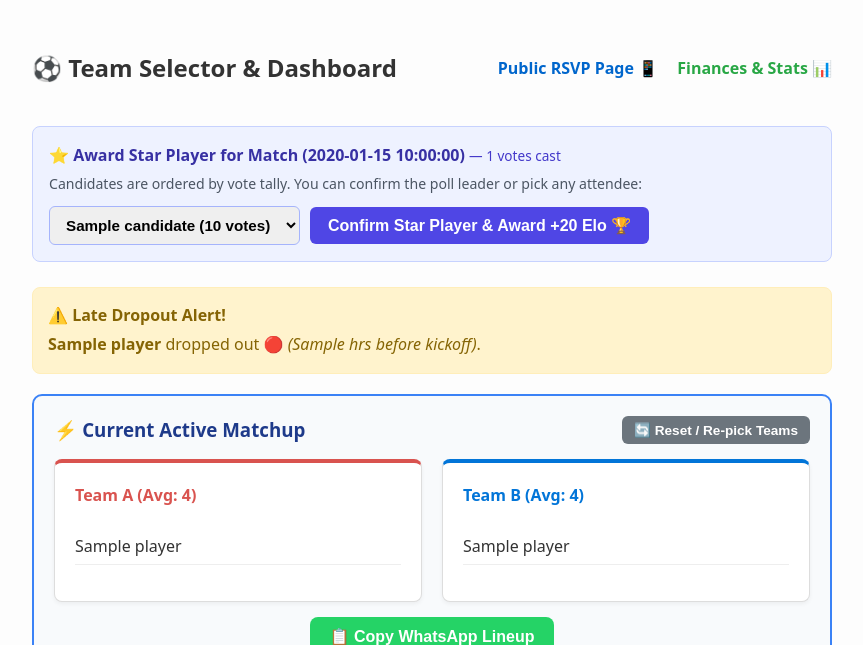
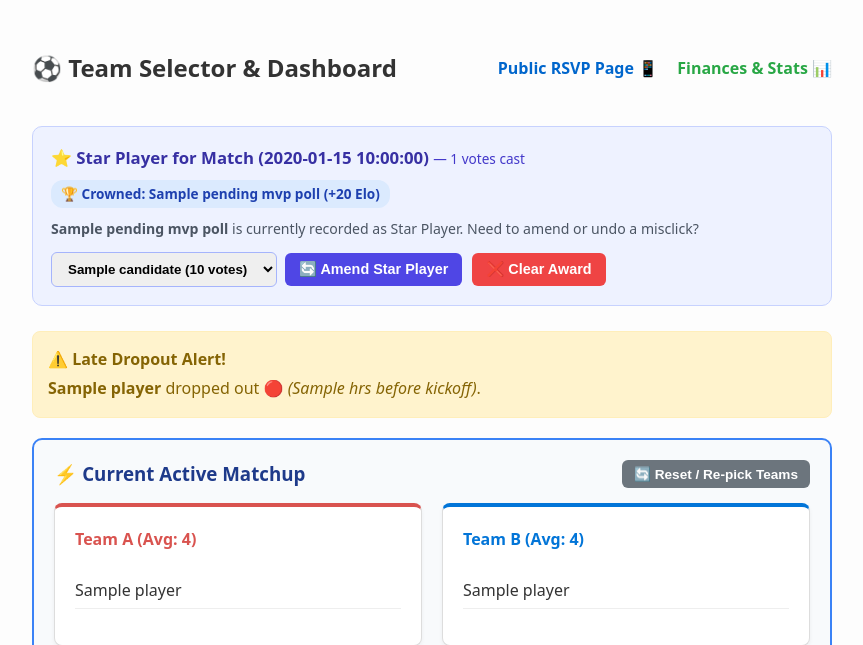
Before and after one commit to SethSinghJenningsKSCLOUD/5aSide-Manager, a Flask app: template templates/index.html in a window 1280 px wide. Shown: the top 645 px of the page, without its empty margins (208-1071 px from the left). Run offline with Flask 3, Linux system fonts and the light colour scheme; the template is opened without the code that fills it: most values are stand-ins (such as "Sample title", 1, 10 or a date in 2020).

Commit message:
Add persistent MVP amendment controls and confirmation prompts

```diff
--- a/app.py
+++ b/app.py
@@ -283,7 +283,7 @@ def index():
                 "selected_players": team_a_players + team_b_players,
             }
 
-    # 2. Check for most recent completed match needing Star Player award
+   # 2. Check for most recent completed match for Star Player award / amendment
     recent_match_res = (
         supabase.table("matches")
         .select("*")
@@ -295,7 +295,7 @@ def index():
     last_completed = recent_match_res.data[0] if recent_match_res.data else None
     pending_mvp_poll = None
 
-    if last_completed and not last_completed.get("mvp_player_id"):
+    if last_completed:
         att_res = (
             supabase.table("match_attendance")
             .select("player_id, players(id, name)")
@@ -316,7 +316,10 @@ def index():
         )
         votes_list = votes_res.data or []
 
-        tally = {p["id"]: {"id": p["id"], "name": p["name"], "votes": 0} for p in attendees}
+        tally = {
+            p["id"]: {"id": p["id"], "name": p["name"], "votes": 0}
+            for p in attendees
+        }
         for v in votes_list:
             tgt = v.get("voted_for_id")
             if tgt in tally:
@@ -324,11 +327,21 @@ def index():
             elif tgt in player_map:
                 tally[tgt] = {"id": tgt, "name": player_map[tgt], "votes": 1}
 
-        ranked_candidates = sorted(tally.values(), key=lambda x: x["votes"], reverse=True)
+        ranked_candidates = sorted(
+            tally.values(), key=lambda x: x["votes"], reverse=True
+        )
+
+        current_mvp_id = last_completed.get("mvp_player_id")
+        current_mvp_name = (
+            player_map.get(current_mvp_id) if current_mvp_id else None
+        )
+
         pending_mvp_poll = {
             "match": last_completed,
             "results": ranked_candidates,
             "total_votes": len(votes_list),
+            "current_mvp_id": current_mvp_id,
+            "current_mvp_name": current_mvp_name,
         }
 
     return render_template(
@@ -492,8 +505,9 @@ def record_score():
 def finalize_mvp():
     match_id = request.form.get("match_id")
     winner_id = request.form.get("winner_id")
+    action = request.form.get("action")
 
-    if not match_id or not winner_id:
+    if not match_id:
         return redirect(url_for("index"))
 
     match_res = (
@@ -506,7 +520,32 @@ def finalize_mvp():
         match_res.data[0].get("mvp_player_id") if match_res.data else None
     )
 
-    # Revert previous winner's +20 Elo if changing
+    # Action 1: Clear the Star Player award completely
+    if action == "clear" or winner_id == "clear":
+        if prev_mvp_id:
+            prev_p = (
+                supabase.table("players")
+                .select("name, elo_rating")
+                .eq("id", prev_mvp_id)
+                .execute()
+            )
+            if prev_p.data:
+                supabase.table("players").update(
+                    {"elo_rating": prev_p.data[0]["elo_rating"] - 20}
+                ).eq("id", prev_mvp_id).execute()
+                flash(
+                    f"Star Player cleared. Deducted 20 Elo back from {prev_p.data[0]['name']}."
+                )
+
+        supabase.table("matches").update({"mvp_player_id": None}).eq(
+            "id", match_id
+        ).execute()
+        return redirect(url_for("index"))
+
+    if not winner_id:
+        return redirect(url_for("index"))
+
+    # Action 2: If re-awarding to someone else, revert previous winner's +20 Elo
     if prev_mvp_id and prev_mvp_id != winner_id:
         prev_p = (
             supabase.table("players")
@@ -519,6 +558,7 @@ def finalize_mvp():
                 {"elo_rating": prev_p.data[0]["elo_rating"] - 20}
             ).eq("id", prev_mvp_id).execute()
 
+    # Award +20 Elo to new winner (if not already awarded)
     if prev_mvp_id != winner_id:
         new_p = (
             supabase.table("players")
--- a/templates/index.html
+++ b/templates/index.html
@@ -92,20 +92,58 @@
         {% endif %}
     {% endwith %}
 
-    <!-- ⭐ STAR PLAYER CONFIRMATION BOX (Available if previous game has no MVP) -->
+    <!-- ⭐ STAR PLAYER CONFIRMATION & AMENDMENT BOX -->
     {% if pending_mvp_poll %}
-    <div style="background: #eef2ff; border: 1px solid #c7d2fe; padding: 16px; border-radius: 8px; margin-bottom: 25px;">
-        <h4 style="margin: 0 0 6px 0; color: #3730a3;">
-            ⭐ Award Star Player for Match ({{ pending_mvp_poll.match.match_date }})
+    <div style="background: #eef2ff; border: 1px solid #c7d2fe; padding: 18px; border-radius: 10px; margin-bottom: 25px;">
+        <div style="display: flex; justify-content: space-between; align-items: center; flex-wrap: wrap; gap: 10px; margin-bottom: 10px;">
+            <h4 style="margin: 0; color: #3730a3; font-size: 1.05rem;">
+                ⭐ Star Player for Match ({{ pending_mvp_poll.match.match_date }})
                 <span style="font-size: 0.85rem; font-weight: normal; color: #4338ca;">— {{ pending_mvp_poll.total_votes }} votes cast</span>
             </h4>
+            {% if pending_mvp_poll.current_mvp_name %}
+            <span style="background: #dbeafe; color: #1e40af; padding: 4px 10px; border-radius: 12px; font-weight: bold; font-size: 0.85rem;">
+                🏆 Crowned: {{ pending_mvp_poll.current_mvp_name }} (+20 Elo)
+            </span>
+            {% endif %}
+        </div>
+
+        {% if pending_mvp_poll.current_mvp_name %}
+            <!-- STATE: ALREADY AWARDED (Change or Clear) -->
             <p style="margin: 0 0 12px 0; font-size: 0.88rem; color: #4b5563;">
-            Candidates are ordered by vote tally. You can confirm the poll leader or pick any attendee:
+                <strong>{{ pending_mvp_poll.current_mvp_name }}</strong> is currently recorded as Star Player. Need to amend or undo a misclick?
             </p>
+            <div style="display: flex; gap: 10px; align-items: center; flex-wrap: wrap;">
+                <form method="POST" action="/finalize-mvp" style="display: flex; gap: 8px; align-items: center; flex-wrap: wrap;" onsubmit="return confirm('Change Star Player to the selected nominee? This will automatically subtract 20 Elo from the previous winner and award 20 Elo to the new one.');">
+                    <input type="hidden" name="match_id" value="{{ pending_mvp_poll.match.id }}">
+                    <select name="winner_id" required style="padding: 8px 12px; border-radius: 6px; border: 1px solid #a5b4fc; font-weight: 600;">
+                        {% for candidate in pending_mvp_poll.results %}
+                        <option value="{{ candidate.id }}" {% if candidate.id == pending_mvp_poll.current_mvp_id %}selected{% endif %}>
+                            {{ candidate.name }} ({{ candidate.votes }} vote{{ 's' if candidate.votes != 1 else '' }})
+                        </option>
+                        {% endfor %}
+                    </select>
+                    <button type="submit" class="btn" style="background: #4f46e5; padding: 8px 14px; font-size: 0.9rem;">
+                        🔄 Amend Star Player
+                    </button>
+                </form>
 
-        <form method="POST" action="/finalize-mvp" style="display: flex; gap: 10px; align-items: center; flex-wrap: wrap;">
+                <form method="POST" action="/finalize-mvp" onsubmit="return confirm('Remove Star Player award? This will deduct the 20 Elo and re-open the poll.');">
+                    <input type="hidden" name="match_id" value="{{ pending_mvp_poll.match.id }}">
+                    <input type="hidden" name="action" value="clear">
+                    <button type="submit" class="btn" style="background: #ef4444; padding: 8px 14px; font-size: 0.9rem;">
+                        ❌ Clear Award
+                    </button>
+                </form>
+            </div>
+        {% else %}
+            <!-- STATE: NOT AWARDED YET (Confirmation Guard) -->
+            <p style="margin: 0 0 12px 0; font-size: 0.88rem; color: #4b5563;">
+                Candidates ordered by vote tally. Confirm the winner to award +20 Elo:
+            </p>
+            <form method="POST" action="/finalize-mvp" style="display: flex; gap: 10px; align-items: center; flex-wrap: wrap;" onsubmit="return confirm('Confirm this player as Star Player? They will receive +20 Elo.');">
                 <input type="hidden" name="match_id" value="{{ pending_mvp_poll.match.id }}">
                 <select name="winner_id" required style="padding: 9px 12px; border-radius: 6px; border: 1px solid #a5b4fc; font-weight: bold; font-size: 0.95rem;">
+                    <option value="" disabled selected>-- Select Winner --</option>
                     {% for candidate in pending_mvp_poll.results %}
                     <option value="{{ candidate.id }}">
                         {{ candidate.name }} ({{ candidate.votes }} vote{{ 's' if candidate.votes != 1 else '' }})
@@ -116,6 +154,7 @@
                     Confirm Star Player & Award +20 Elo 🏆
                 </button>
             </form>
+        {% endif %}
     </div>
     {% endif %}
 
```
Lines whose indentation alone changed are shown as unchanged.
